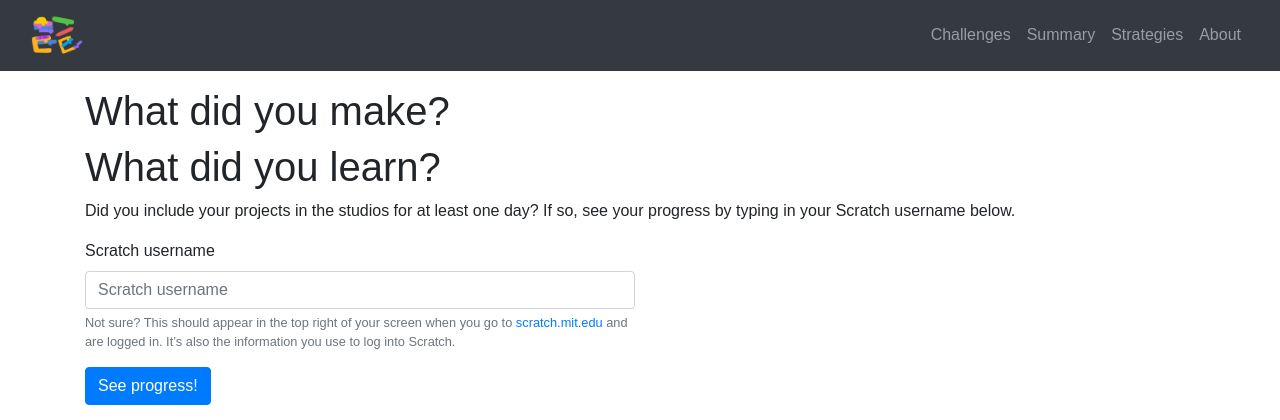
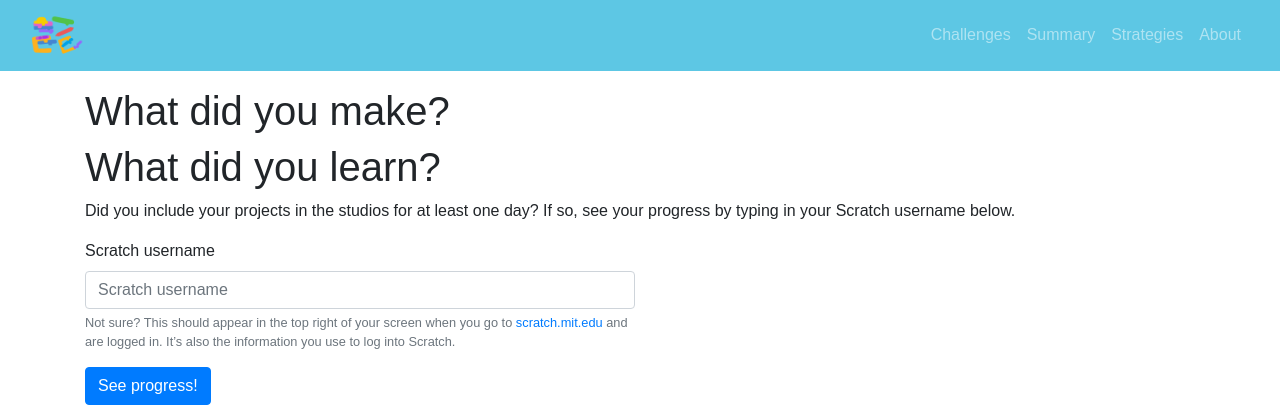
Before and after one commit to GSE-CCL/getting-unstuck-web, a Flask app: page / in a window 1280 px wide. Shown: the top 420 px of the page. Run offline with Flask 2, Linux system fonts and the light colour scheme; some libraries are stand-ins or nearby versions.

Commit message:
navbar color and app.py changes for Visualizer

```diff
--- a/app.py
+++ b/app.py
@@ -14,7 +14,6 @@ from lib import scrape
 from lib import authentication
 from lib import admin
 from lib.authentication import admin_required, login_required
-from draw_blocks import *
 
 CACHE_DIRECTORY = "cache"
 
@@ -179,8 +178,7 @@ def project_id(pid):
 
     if surround is not None and sprite is not None:
         target = parser.get_target(surround[0], downloaded_project)
-        print_blocks = visualizer.generate_script(surround[0], target[0]["blocks"], surround)
-        text = block_string([print_blocks])
+        text = visualizer.generate_script(surround[0], target[0]["blocks"], surround, text=True)
     else:
         text = "No blocks found!"
     # comparison project
@@ -195,8 +193,7 @@ def project_id(pid):
             other_sprite = parser.get_sprite(other_results["blocks"][interest][0], other_download)
             other_surround = parser.get_surrounding_blocks(other_results["blocks"][interest][0], other_download, 11)
     other_target = parser.get_target(other_surround[0], other_download)
-    print_comp_blocks = visualizer.generate_script(other_surround[0], other_target[0]["blocks"], other_surround)
-    other_text = block_string([print_comp_blocks])
+    other_text = visualizer.generate_script(other_surround[0], other_target[0]["blocks"], other_surround, text=True)
 
     return render_template("project.html", project=project, studio=studio, user=authentication.get_login_info(), results=results, sprite=sprite, text=text, comp_user=other_user, comp_pid=other_pid, comp_sprite=other_sprite, comp_text=other_text)
 
--- a/static/css/main.css
+++ b/static/css/main.css
@@ -1,3 +1,7 @@
+nav.bg-ccl {
+  background-color: #5dc7e4;
+}
+
 body {
     font-family: 'gastromond', sans-serif;
     font-style: normal;
--- a/templates/layout.html
+++ b/templates/layout.html
@@ -9,7 +9,7 @@
         <link rel="stylesheet" href="https://cdnjs.cloudflare.com/ajax/libs/font-awesome/4.7.0/css/font-awesome.min.css">
     </head>
     <body>
-        <nav class="navbar navbar-expand-lg navbar-dark bg-dark">
+        <nav class="navbar navbar-expand-lg navbar-dark bg-ccl">
             <div class="container-fluid">
                 <a href="/" class="navbar-left navbar-brand">
                     <img class="logo" src="{{ url_for('static', filename='img/getting-unstuck-logo.png') }}">
```
